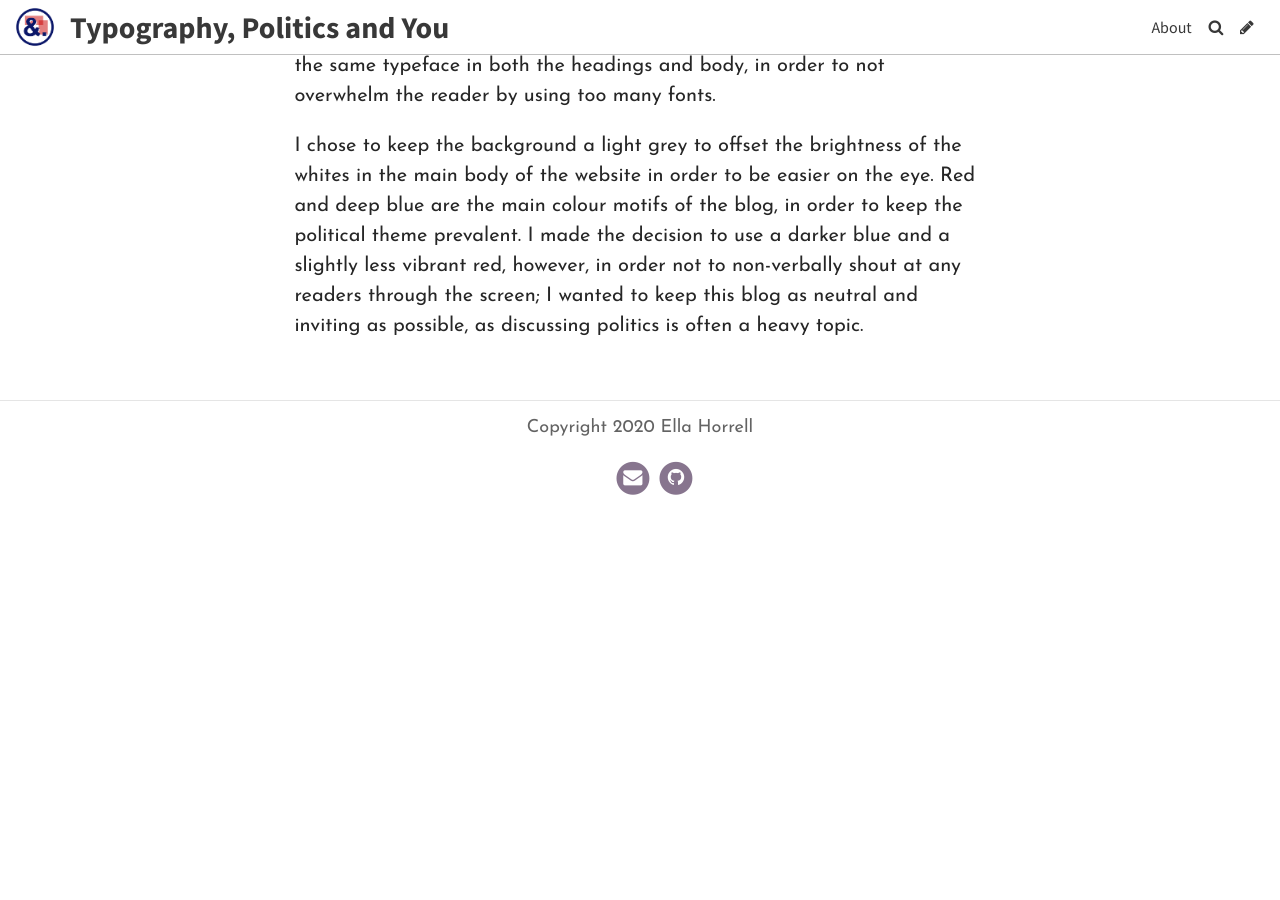
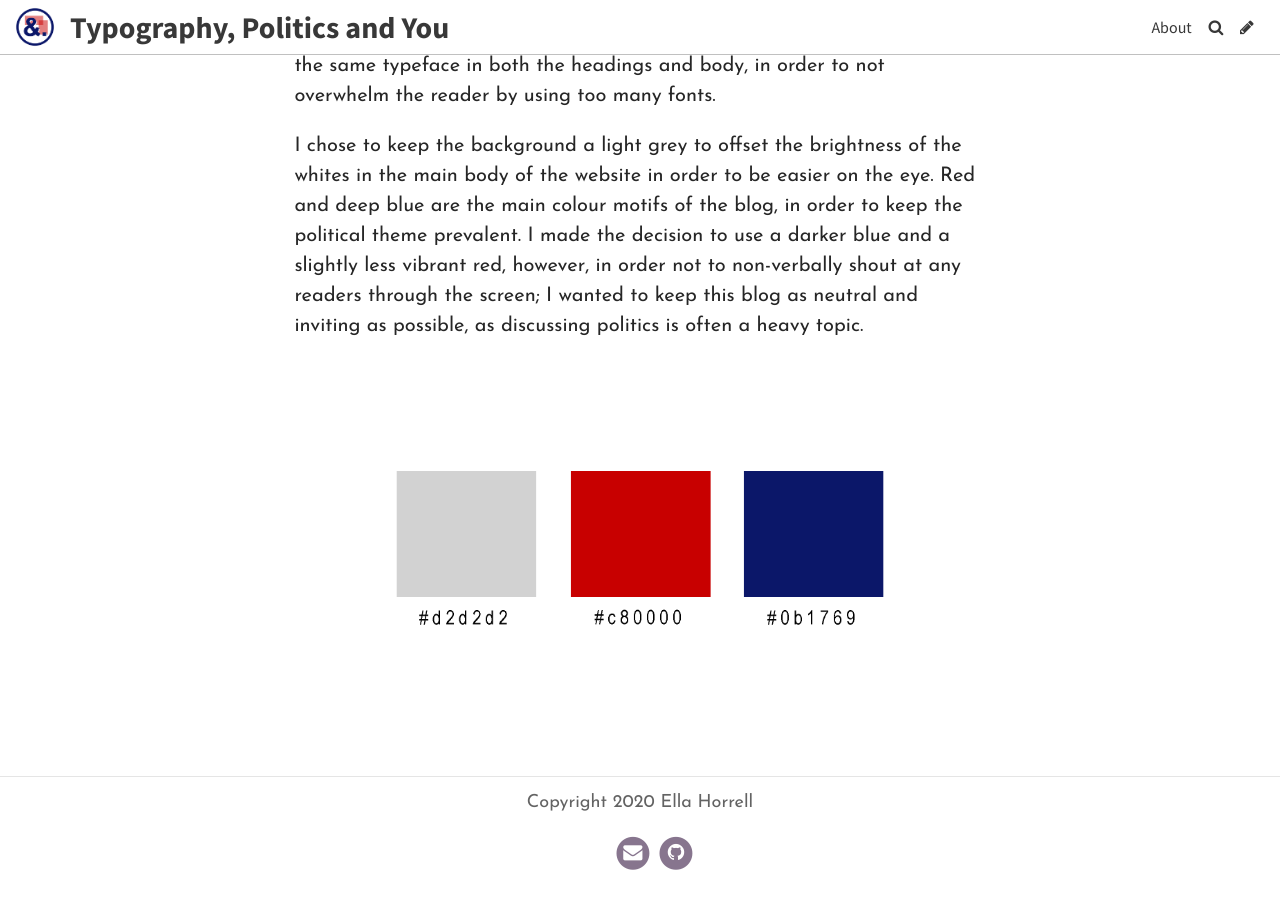
Before and after one commit to ellahorrell/brookesblog, a Jekyll site: the page built from pages/about.md, in a window 1280 px wide and 900 px high, scrolled down 949 px. Built offline with Jekyll 4.4.1, drawn with Linux system fonts in a browser that asks for light colours; some web fonts are replaced; before the commit the page ends 1473 px from its top, so only the background shows below that.

Commit message:
Update Page “about”

```diff
--- a/pages/about.md
+++ b/pages/about.md
@@ -19,3 +19,5 @@ Within this website, the typographical and design choices I have made are all de
 The typeface used in the actual website is Josefin Sans Pro. I chose to use the same typeface in both the headings and body, in order to not overwhelm the reader by using too many fonts.
 
 I chose to keep the background a light grey to offset the brightness of the whites in the main body of the website in order to be easier on the eye. Red and deep blue are the main colour motifs of the blog, in order to keep the political theme prevalent. I made the decision to use a darker blue and a slightly less vibrant red, however, in order not to non-verbally shout at any readers through the screen; I wanted to keep this blog as neutral and inviting as possible, as discussing politics is often a heavy topic.
+
+![](../uploads/untitled-1.png)
```
Also changed, not shown: uploads/untitled-1.png (added).
